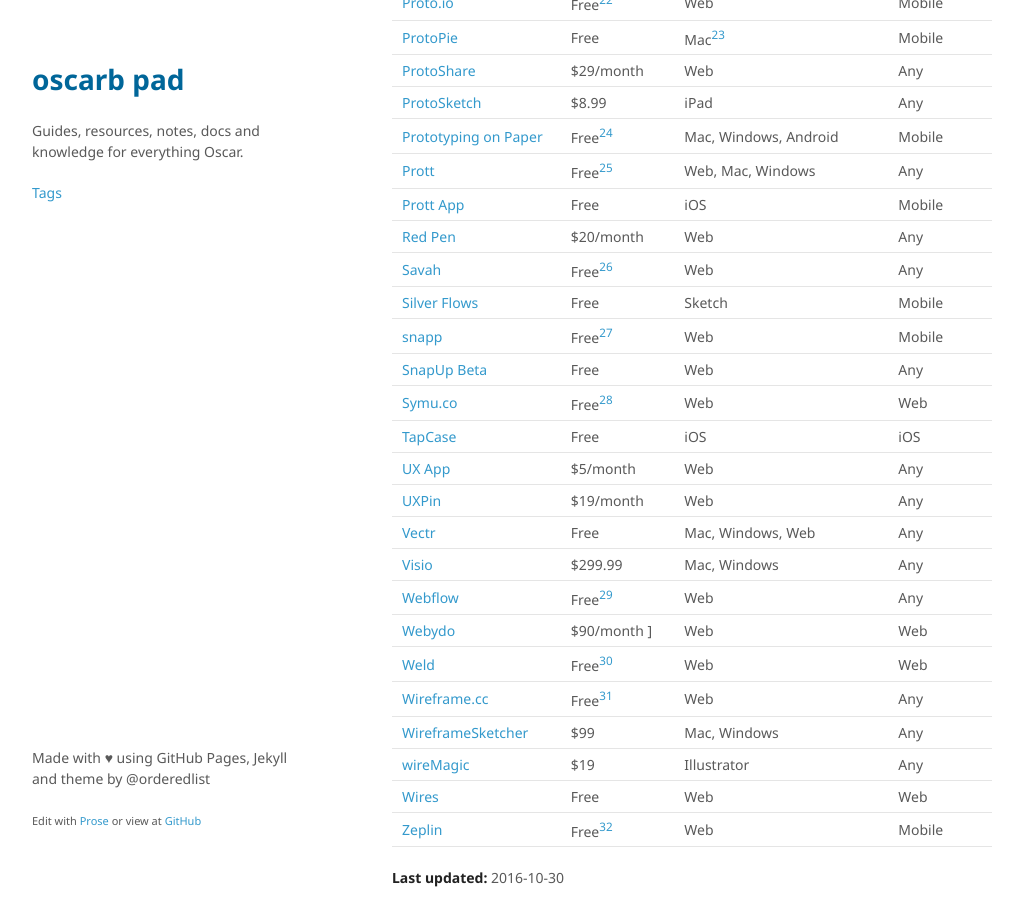
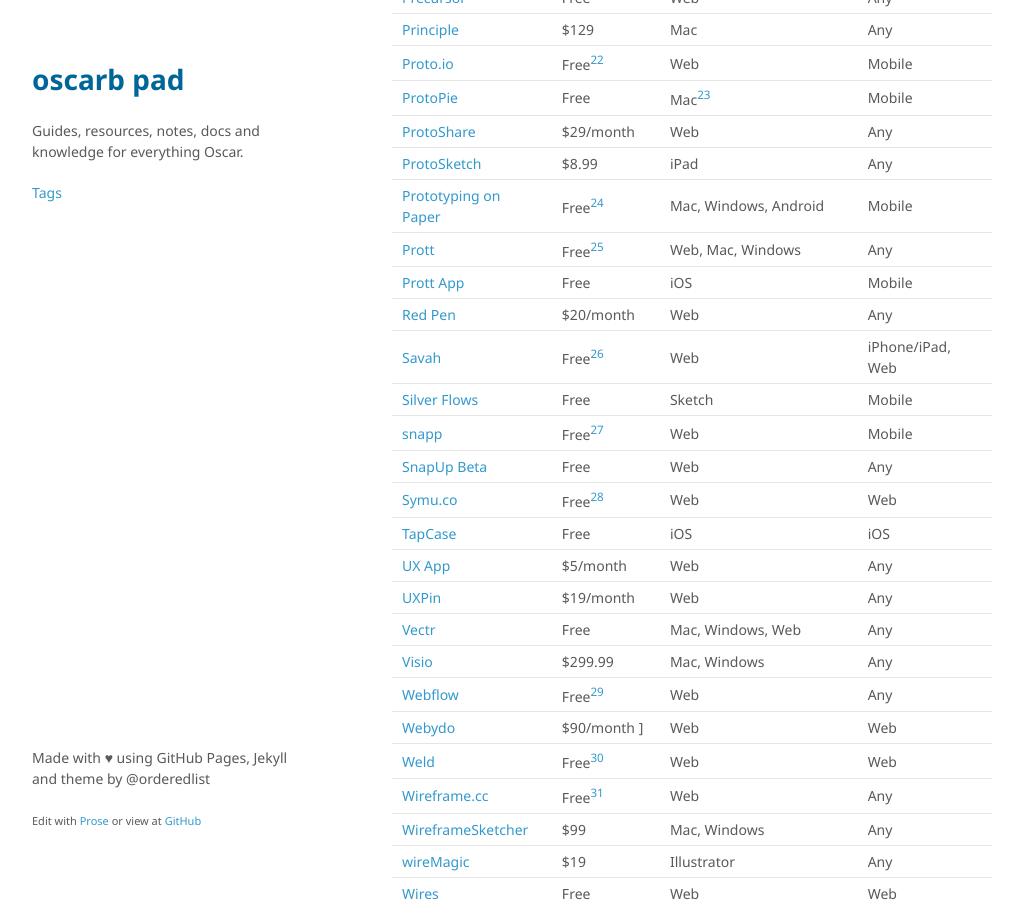
Before and after one commit to oscarb/pad, a Jekyll site: the page built from _docs/prototyping.md, in a window 1280 px wide and 900 px high, scrolled down 2292 px. Shown: the whole window, without its empty margins (128-1151 px from the left). Built offline with Jekyll 4.4.1, drawn with Linux system fonts in a browser that asks for light colours; some web fonts are replaced.

Commit message:
Update prototyping.md

```diff
--- a/_docs/prototyping.md
+++ b/_docs/prototyping.md
@@ -86,7 +86,7 @@ Name | Lowest price | Platform | Protype for
 [Prott](https://prottapp.com/) | Free[^prott] | Web, Mac, Windows | Any
 [Prott App](https://itunes.apple.com/app/id917618029) | Free | iOS | Mobile
 [Red Pen](https://redpen.io/)  | $20/month | Web | Any
-[Savah](http://www.savahapp.com/)  | Free[^savah] | Web | Any
+[Savah](http://www.savahapp.com/)  | Free[^savah] | Web | iPhone/iPad, Web
 [Silver Flows](http://silverflows.com/) | Free | Sketch | Mobile
 [snapp](https://snapp.click/)  | Free[^snapp] | Web | Mobile
 [SnapUp Beta](http://quickfocus.com/)  | Free | Web | Any
```
